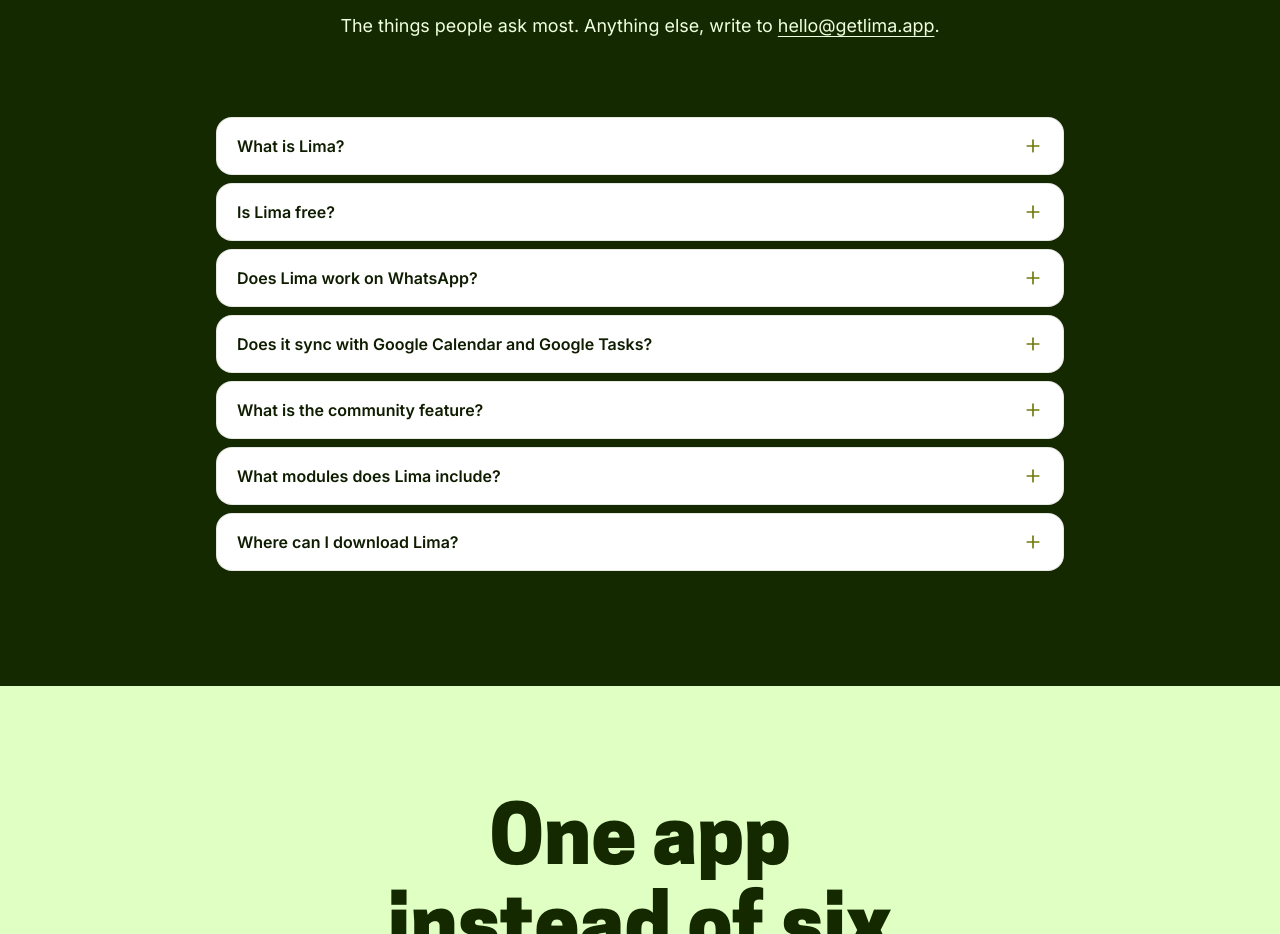
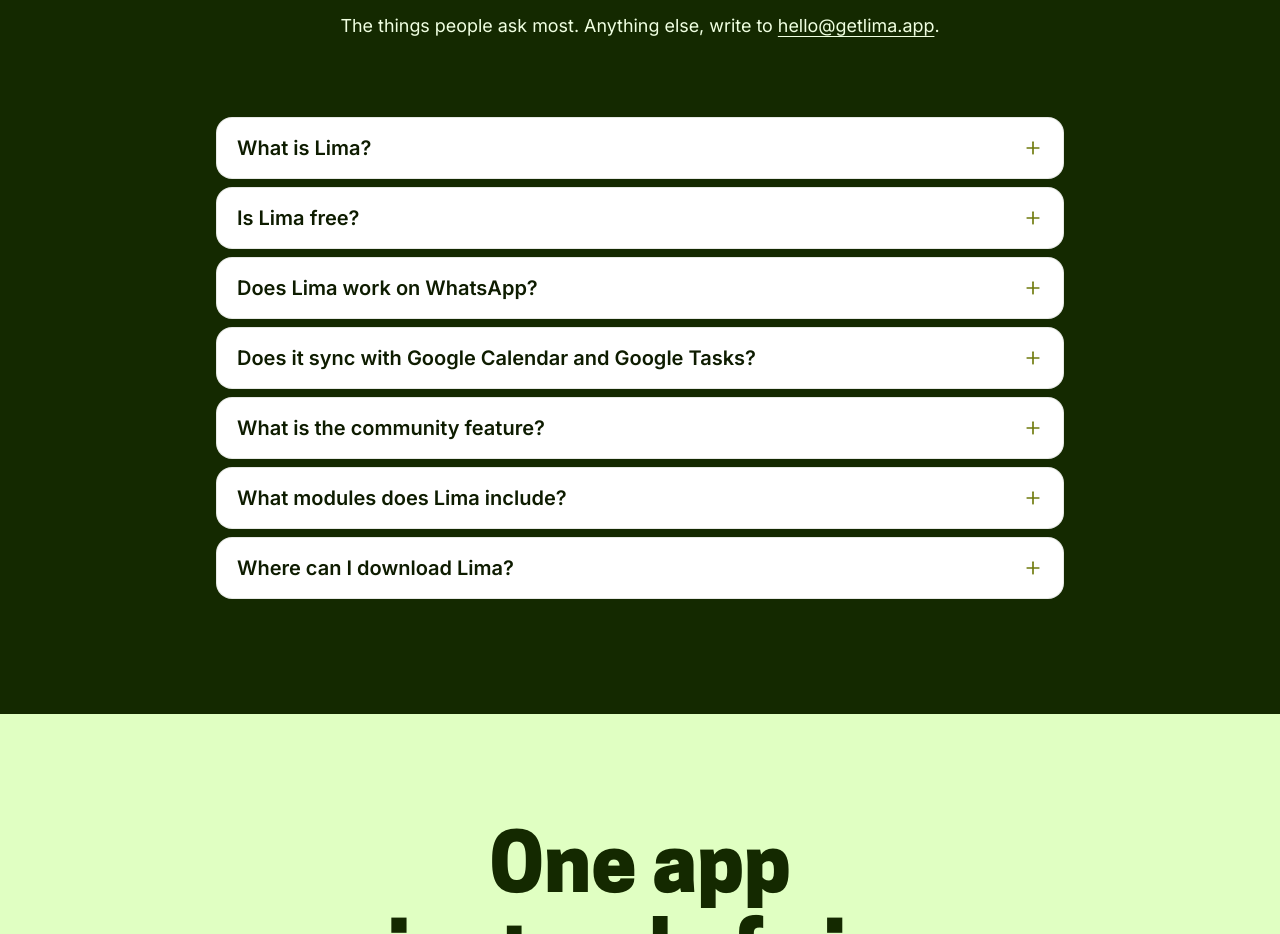
Before and after one commit to liuanzera/Lima-Website, a React (Vite) app: page / in a window 1280 px wide. Shown: the part 6443-7377 px from the top of the page. Built offline with nearby package versions, Linux system fonts and the light colour scheme.

Commit message:
Aumenta o texto do FAQ: pergunta 20px, resposta 16px

```diff
--- a/src/sections/Faq.jsx
+++ b/src/sections/Faq.jsx
@@ -54,7 +54,7 @@
           {ITEMS.map(([q, a], i) => (
             <Reveal key={q} delay={Math.min(i * 0.05, 0.25)} amount={0.2}>
               <details className="faq-item group rounded-2xl border border-ink-deep/10 bg-white px-5 py-4">
-                <summary className="flex cursor-pointer list-none items-center gap-4 text-base font-semibold leading-6 text-ink-deep [&::-webkit-details-marker]:hidden">
+                <summary className="flex cursor-pointer list-none items-center gap-4 text-xl font-semibold leading-[1.4] text-ink-deep [&::-webkit-details-marker]:hidden">
                   <span className="flex-1">{q}</span>
                   <Plus
                     className="size-5 shrink-0 text-[#6f7a0c] transition-transform duration-250 group-open:rotate-45"
@@ -62,7 +62,7 @@
                     aria-hidden="true"
                   />
                 </summary>
-                <p className="mt-3 text-sm leading-[23px] text-ink-deep/85">{a}</p>
+                <p className="mt-3 text-base leading-[1.6] text-ink-deep/85">{a}</p>
               </details>
             </Reveal>
           ))}
```
